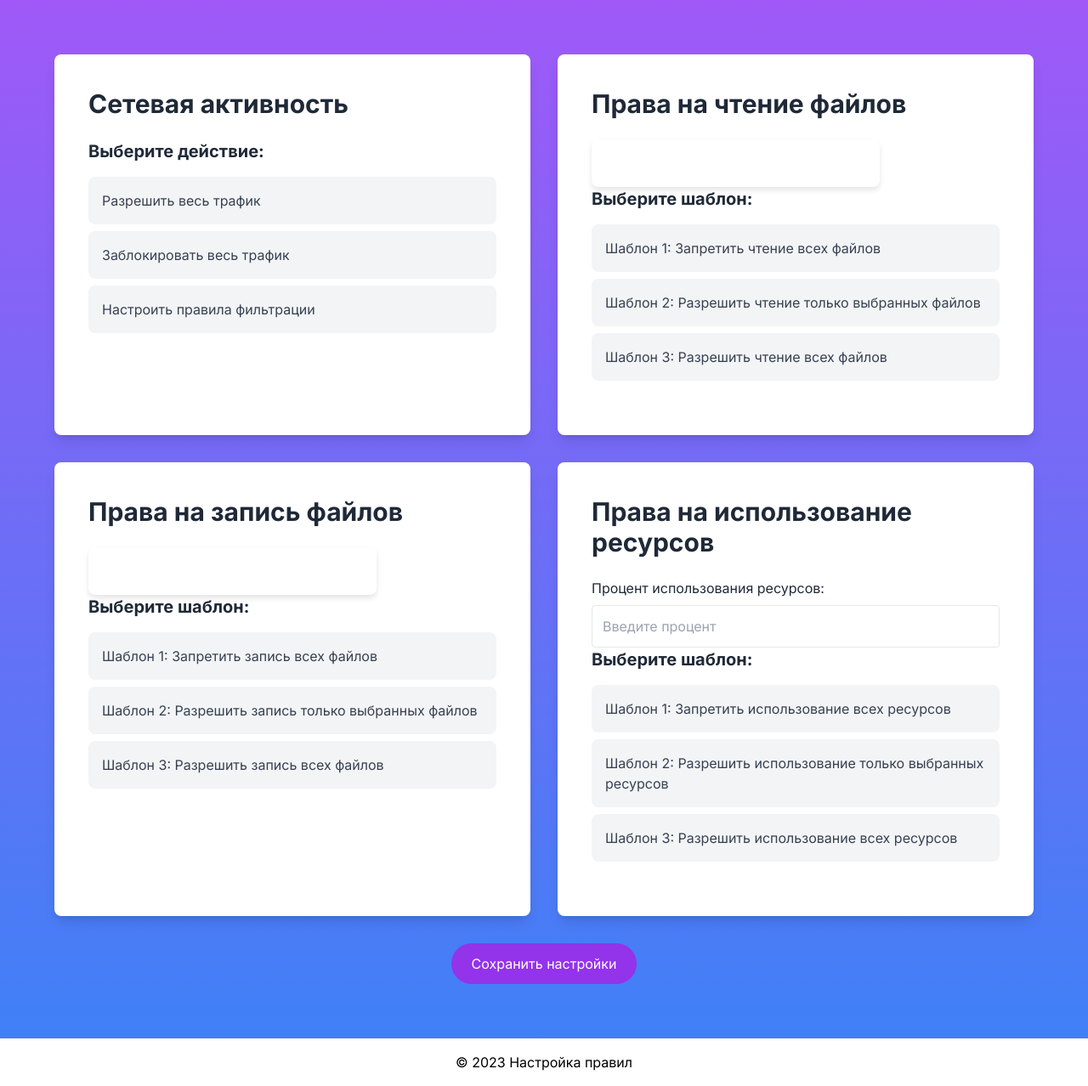
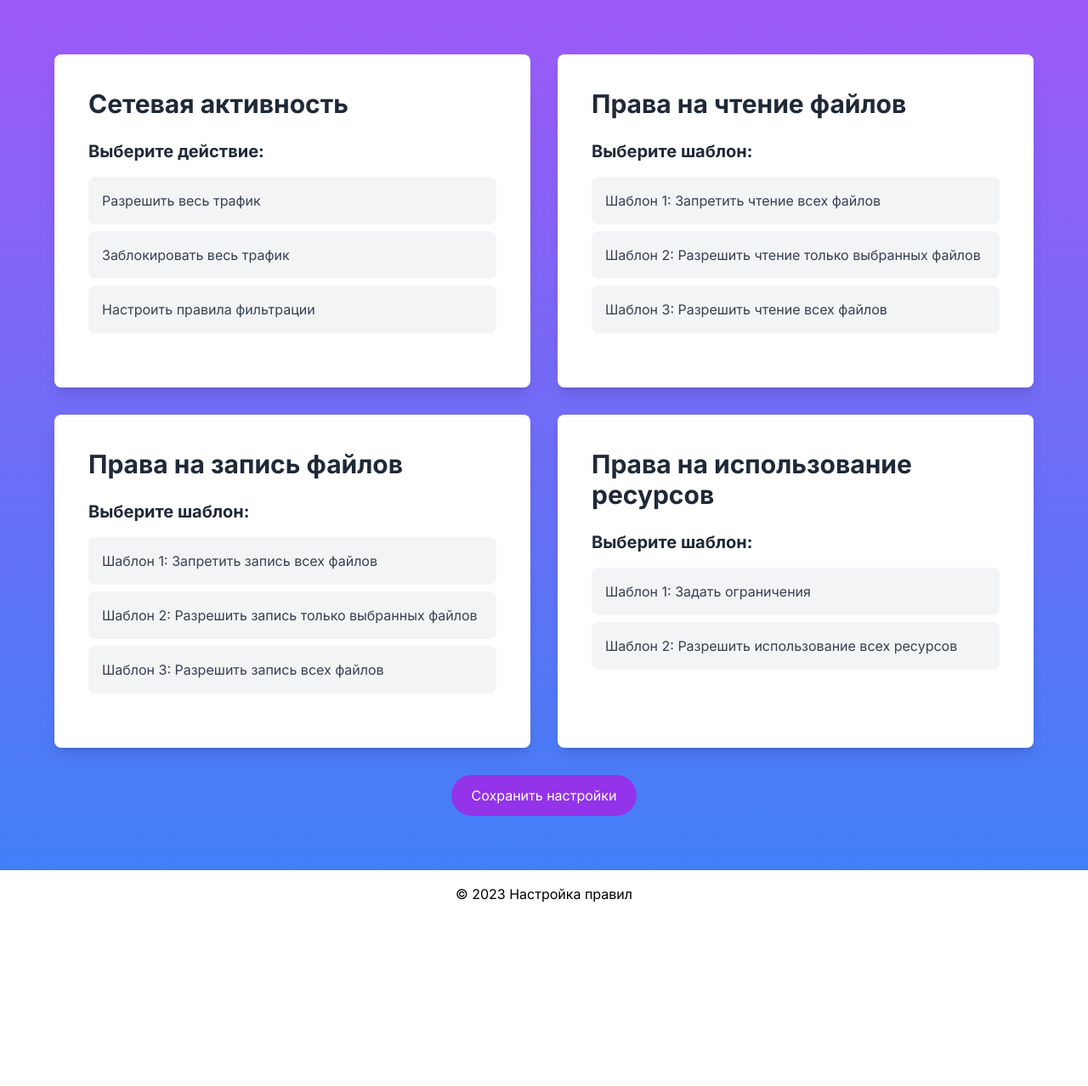
Before and after one commit to Am1rTl/JS_analyzers_example, a Flask app: page /set_rule in a window 1280 px wide. Shown: the part 112-1390 px from the top of the page at 85% size. After the commit the page ends 1174 px from the top, so only its background shows below. Run offline with Flask 3, Linux system fonts and the light colour scheme; some libraries are stand-ins or nearby versions.

Commit message:
URAAAAAAA

```diff
--- a/dynamic/new/web/templates/configure_rules.html
+++ b/dynamic/new/web/templates/configure_rules.html
@@ -161,7 +161,6 @@
             <!-- Блок настройки прав на чтение файлов -->
             <div class="bg-white p-10 rounded-lg shadow-lg w-full">
                 <h2 class="text-3xl font-bold mb-6 text-gray-800">Права на чтение файлов</h2>
-                <button class="action-button" onclick="toggleFileReadRestriction()">Запретить чтение выбранных файлов</button>
                 <!-- Шаблоны для чтения -->
                 <div class="mb-6">
                     <h3 class="text-xl font-semibold mb-4 text-gray-800">Выберите шаблон:</h3>
@@ -212,7 +211,6 @@
             <!-- Блок настройки прав на запись файлов -->
             <div class="bg-white p-10 rounded-lg shadow-lg w-full">
                 <h2 class="text-3xl font-bold mb-6 text-gray-800">Права на запись файлов</h2>
-                <button class="action-button" onclick="toggleFileWriteRestriction()">Запретить запись выбранных файлов</button>
                 <!-- Шаблоны для записи -->
                 <div class="mb-6">
                     <h3 class="text-xl font-semibold mb-4 text-gray-800">Выберите шаблон:</h3>
@@ -263,25 +261,15 @@
             <!-- Блок настройки прав на использование ресурсов -->
             <div class="bg-white p-10 rounded-lg shadow-lg w-full">
                 <h2 class="text-3xl font-bold mb-6 text-gray-800">Права на использование ресурсов</h2>
-                <label for="resourcePercentageInput" class="block mb-2 text-gray-800">Процент использования ресурсов:</label>
-                <input
-                    type="number"
-                    id="resourcePercentageInput"
-                    placeholder="Введите процент"
-                    class="border rounded p-3 w-full text-gray-800"
-                />
                 <!-- Шаблоны для использования ресурсов -->
                 <div class="mb-6">
                     <h3 class="text-xl font-semibold mb-4 text-gray-800">Выберите шаблон:</h3>
                     <div class="space-y-2">
-                        <div id="resourceTemplate1" class="template p-4 rounded-lg" onclick="selectResourceAction('blockAll')">
-                            Шаблон 1: Запретить использование всех ресурсов
-                        </div>
                         <div id="resourceTemplate2" class="template p-4 rounded-lg" onclick="selectResourceAction('custom')">
-                            Шаблон 2: Разрешить использование только выбранных ресурсов
+                            Шаблон 1: Задать ограничения
                         </div>
                         <div id="resourceTemplate3" class="template p-4 rounded-lg" onclick="selectResourceAction('allowAll')">
-                            Шаблон 3: Разрешить использование всех ресурсов
+                            Шаблон 2: Разрешить использование всех ресурсов
                         </div>
                     </div>
                 </div>
@@ -290,15 +278,7 @@
                     <h3 class="text-xl font-semibold mb-4 text-gray-800">Настройте правила:</h3>
                     <!-- Фильтрация по оперативной памяти -->
                     <div class="mb-4">
-                        <div class="flex justify-between mb-4">
-                            <button id="blockMemoryButton" class="action-button active" onclick="toggleAction('blockMemoryButton', 'allowMemoryButton', 'block')">
-                                Заблокировать использование памяти
-                            </button>
-                            <button id="allowMemoryButton" class="action-button inactive" onclick="toggleAction('allowMemoryButton', 'blockMemoryButton', 'allow')">
-                                Разрешить использование памяти
-                            </button>
-                        </div>
-                        <label for="memoryInput" class="block mb-2 text-gray-800">Лимит памяти (МБ):</label>
+                        <label for="memoryInput" class="block mb-2 text-gray-800">Лимит памяти (%):</label>
                         <div class="flex items-center gap-2">
                             <input
                                 type="number"
@@ -307,23 +287,12 @@
                                 class="border rounded p-3 w-full text-gray-800"
                                 onkeydown="handleKeyDown(event, 'memoryInput', 'addedMemoryLimits')"
                             />
-                            <button onclick="addSite('memoryInput', 'addedMemoryLimits')" class="bg-purple-600 text-white p-3 rounded-lg hover:bg-purple-700 transition">
-                                <i class="fas fa-plus"></i>
-                            </button>
                         </div>
                         <!-- Список добавленных лимитов памяти -->
                         <div id="addedMemoryLimits" class="mt-4 space-y-2"></div>
                     </div>
                     <!-- Фильтрация по процессору -->
                     <div class="mb-4">
-                        <div class="flex justify-between mb-4">
-                            <button id="blockCpuButton" class="action-button active" onclick="toggleAction('blockCpuButton', 'allowCpuButton', 'block')">
-                                Заблокировать использование процессора
-                            </button>
-                            <button id="allowCpuButton" class="action-button inactive" onclick="toggleAction('allowCpuButton', 'blockCpuButton', 'allow')">
-                                Разрешить использование процессора
-                            </button>
-                        </div>
                         <label for="cpuInput" class="block mb-2 text-gray-800">Лимит процессора (%):</label>
                         <div class="flex items-center gap-2">
                             <input
@@ -333,9 +302,6 @@
                                 class="border rounded p-3 w-full text-gray-800"
                                 onkeydown="handleKeyDown(event, 'cpuInput', 'addedCpuLimits')"
                             />
-                            <button onclick="addSite('cpuInput', 'addedCpuLimits')" class="bg-purple-600 text-white p-3 rounded-lg hover:bg-purple-700 transition">
-                                <i class="fas fa-plus"></i>
-                            </button>
                         </div>
                         <!-- Список добавленных лимитов процессора -->
                         <div id="addedCpuLimits" class="mt-4 space-y-2"></div>
@@ -435,7 +401,6 @@
             inactiveButton.classList.add('inactive');
             inactiveButton.classList.remove('active', 'allow-active');
 
-            alert(`Установлено действие: ${action === 'block' ? 'Заблокировать всё с' : 'Разрешить всё с'}`);
         }
 
         // Функция для добавления элементов
```
